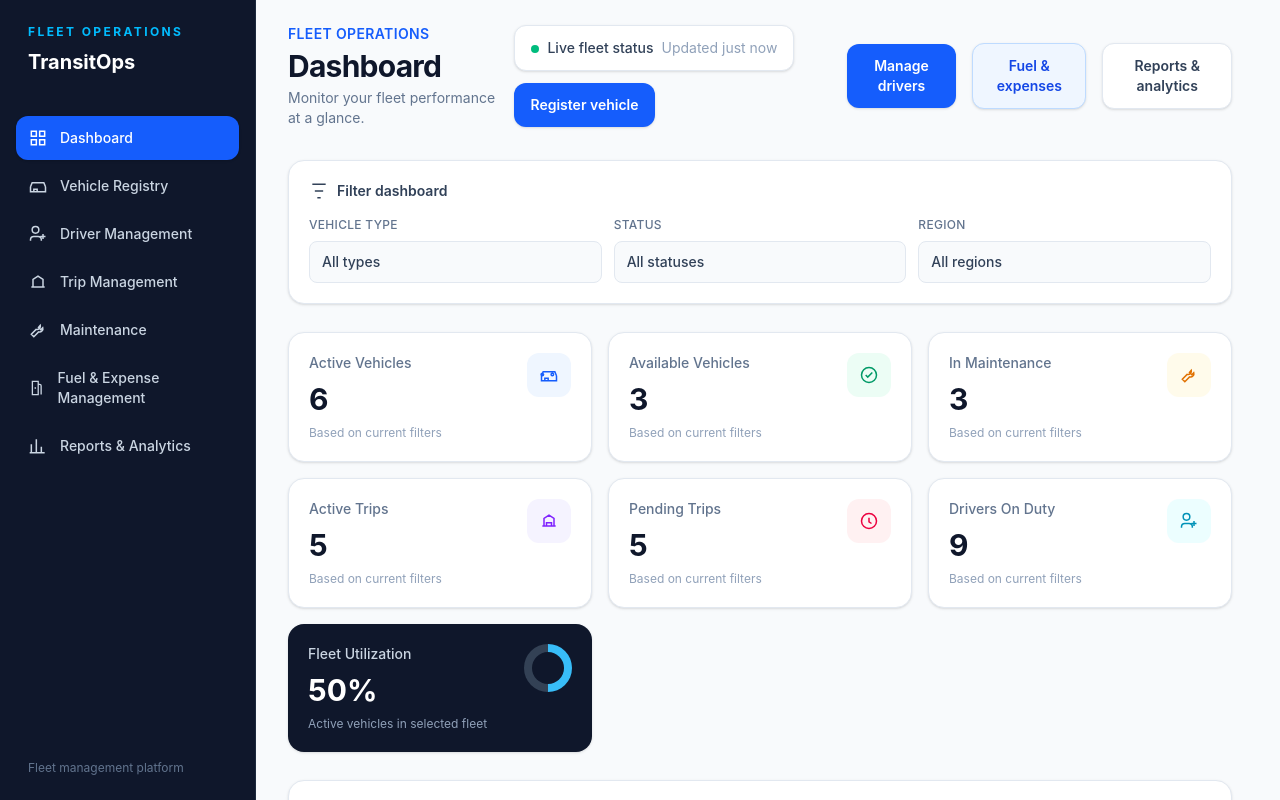
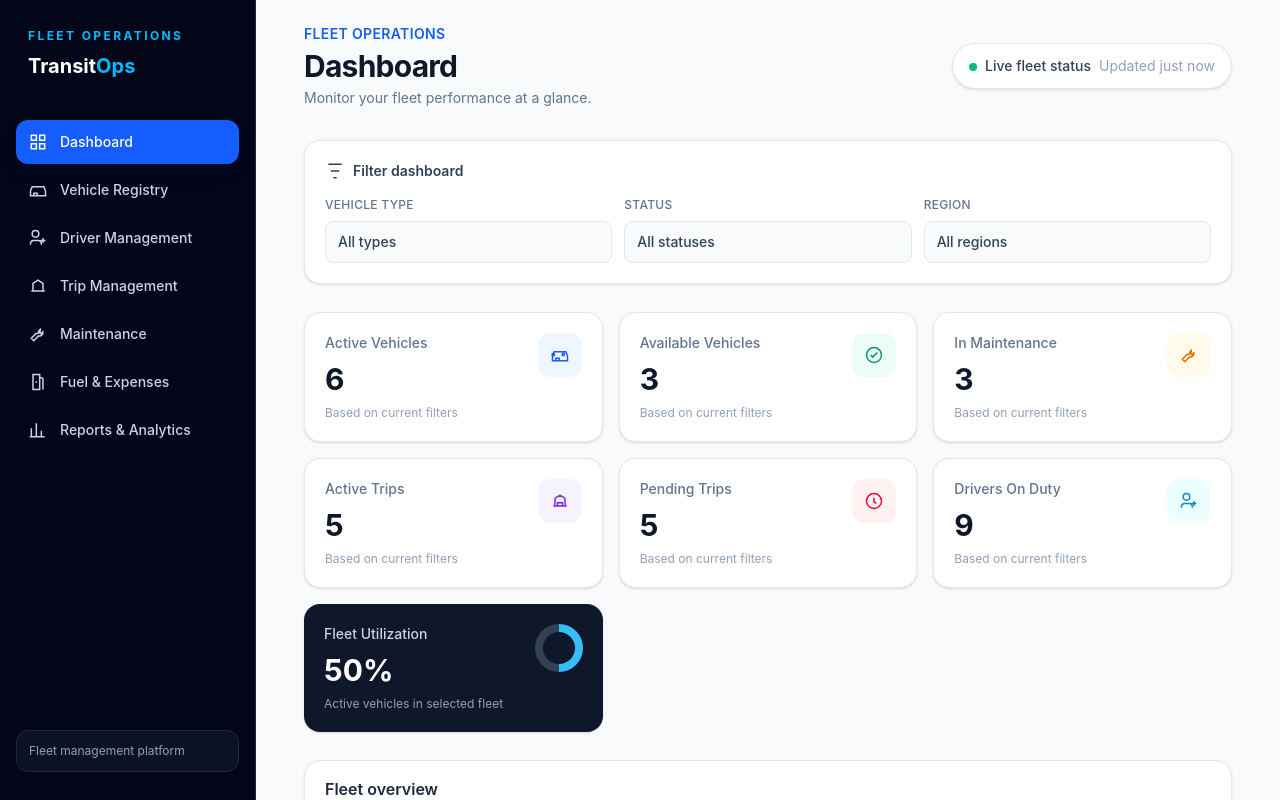
Before and after one commit to SOUMYADIPHALDAR/TransitOps, a React (Vite) app in the folder client/: page /dashboard in a window 1280 px wide. Shown: the top 800 px of the page. Built offline with nearby package versions, Linux system fonts and the light colour scheme.

Commit message:
dashboard manubar in action

```diff
--- a/client/src/App.jsx
+++ b/client/src/App.jsx
@@ -4,6 +4,7 @@ import LoginForm from "./components/loginForm"
 import Dashboard from "./components/dashboard"
 import VehicleRegistry from "./components/vehicalRegistry"
 import ManagementPage from "./components/managementPage"
+import AppLayout from "./components/appLayout"
 import SignupForm from "./components/signupForm"
 import DriverManagementForm from "./components/driverManagementForm"
 import FuelExpenseManagement from "./components/fuelExpenseManagement"
@@ -13,13 +14,15 @@ function App() {
     <Routes>
       <Route path="/" element={<LoginForm />} />
       <Route path="/signup" element={<SignupForm />} />
-      <Route path="/dashboard" element={<Dashboard />} />
-      <Route path="/vehicle-registry" element={<VehicleRegistry />} />
-      <Route path="/driver-management" element={<ManagementPage title="Driver Management" />} />
-      <Route path="/trip-management" element={<ManagementPage title="Trip Management" />} />
-      <Route path="/maintenance" element={<ManagementPage title="Maintenance" />} />
-      <Route path="/fuel-expenses" element={<ManagementPage title="Fuel & Expense Management" />} />
-      <Route path="/reports-analytics" element={<ManagementPage title="Reports & Analytics" />} />
+      <Route element={<AppLayout />}>
+        <Route path="/dashboard" element={<Dashboard />} />
+        <Route path="/vehicle-registry" element={<VehicleRegistry />} />
+        <Route path="/driver-management" element={<DriverManagementForm />} />
+        <Route path="/trip-management" element={<ManagementPage title="Trip Management" />} />
+        <Route path="/maintenance" element={<ManagementPage title="Maintenance" />} />
+        <Route path="/fuel-expenses" element={<FuelExpenseManagement />} />
+        <Route path="/reports-analytics" element={<ReportsAnalytics />} />
+      </Route>
     </Routes>
   );
 }
--- /dev/null
+++ b/client/src/components/appLayout.jsx
@@ -0,0 +1,11 @@
+import { Outlet } from "react-router-dom";
+import { SideMenu } from "./sideMenu";
+
+const AppLayout = () => (
+  <div className="min-h-screen bg-slate-50 lg:pl-64">
+    <SideMenu />
+    <Outlet />
+  </div>
+);
+
+export default AppLayout;
--- a/client/src/components/dashboard.jsx
+++ b/client/src/components/dashboard.jsx
@@ -1,5 +1,4 @@
 import { useMemo, useState } from "react";
-import { Link } from "react-router-dom";
 
 const fleet = [
   { id: "VH-101", type: "Bus", status: "Active", region: "North" },
@@ -21,16 +20,6 @@ const Icon = ({ children }) => (
     {children}
   </svg>
 );
-
-const navigationItems = [
-  { label: "Dashboard", to: "/dashboard", icon: <path d="M4 4h6v6H4V4zm10 0h6v6h-6V4zM4 14h6v6H4v-6zm10 0h6v6h-6v-6z" /> },
-  { label: "Vehicle Registry", to: "/vehicle-registry", icon: <path d="M3 13l2-5h14l2 5m-18 0v6h18v-6m-14 6v-3h4v3" /> },
-  { label: "Driver Management", to: "/driver-management", icon: <path d="M16 20v-1a4 4 0 00-4-4H7a4 4 0 00-4 4v1m6-9a4 4 0 100-8 4 4 0 000 8zm9 1v6m3-3h-6" /> },
-  { label: "Trip Management", to: "/trip-management", icon: <path d="M4 18h16M6 18V9l6-4 6 4v9" /> },
-  { label: "Maintenance", to: "/maintenance", icon: <path d="M14.7 6.3a4 4 0 01-5 5L4 17l3 3 5.7-5.7a4 4 0 005-5l-2.3 2.3-2.8-2.8 2.1-2.5z" /> },
-  { label: "Fuel & Expense Management", to: "/fuel-expenses", icon: <path d="M6 3h8v18H6V3zm8 4h2a2 2 0 012 2v12m-9-9h2" /> },
-  { label: "Reports & Analytics", to: "/reports-analytics", icon: <path d="M4 20V10m6 10V4m6 16v-7m4 7H2" /> },
-];
 
 const Dashboard = () => {
   const [filters, setFilters] = useState({ type: "All types", status: "All statuses", region: "All regions" });
@@ -66,31 +55,7 @@ const Dashboard = () => {
   ];
 
   return (
-    <main className="min-h-screen bg-slate-50 px-4 py-6 text-slate-800 sm:px-8 lg:pl-72 lg:pr-12">
-      <aside className="fixed inset-y-0 left-0 z-20 hidden w-64 flex-col border-r border-slate-800 bg-slate-900 px-4 py-6 text-slate-100 lg:flex">
-        <Link to="/dashboard" className="mb-10 px-3">
-          <p className="text-xs font-bold tracking-[0.2em] text-sky-400">FLEET OPERATIONS</p>
-          <p className="mt-2 text-xl font-bold text-white">TransitOps</p>
-        </Link>
-        <nav aria-label="Main navigation" className="space-y-1">
-          {navigationItems.map((item) => {
-            const isActive = item.to === "/dashboard";
-            return (
-              <Link
-                key={item.to}
-                to={item.to}
-                aria-current={isActive ? "page" : undefined}
-                className={`flex items-center gap-3 rounded-xl px-3 py-3 text-sm font-medium transition ${isActive ? "bg-blue-600 text-white shadow-sm" : "text-slate-300 hover:bg-slate-800 hover:text-white"}`}
-              >
-                <Icon>{item.icon}</Icon>
-                <span>{item.label}</span>
-              </Link>
-            );
-          })}
-        </nav>
-        <p className="mt-auto px-3 text-xs text-slate-500">Fleet management platform</p>
-      </aside>
-
+    <main className="min-h-screen bg-slate-50 px-4 py-6 text-slate-800 sm:px-8 lg:px-12">
       <div className="mx-auto max-w-7xl">
         <header className="mb-8 flex flex-col gap-4 sm:flex-row sm:items-center sm:justify-between">
           <div>
@@ -98,25 +63,11 @@ const Dashboard = () => {
             <h1 className="text-3xl font-bold tracking-tight text-slate-900">Dashboard</h1>
             <p className="mt-1 text-sm text-slate-500">Monitor your fleet performance at a glance.</p>
           </div>
-          <div className="flex flex-wrap items-center gap-3">
-            <div className="rounded-xl border border-slate-200 bg-white px-4 py-3 text-sm shadow-sm">
+          <div className="rounded-full border border-slate-200 bg-white px-4 py-3 text-sm shadow-sm">
               <span className="mr-2 inline-block h-2 w-2 rounded-full bg-emerald-500" />
               <span className="font-medium text-slate-700">Live fleet status</span>
               <span className="ml-2 text-slate-400">Updated just now</span>
-            </div>
-            <Link to="/vehicle-registry" className="rounded-xl bg-blue-600 px-4 py-3 text-sm font-semibold text-white shadow-sm transition hover:bg-blue-700 focus:outline-none focus:ring-2 focus:ring-blue-500 focus:ring-offset-2">
-              Register vehicle
-            </Link>
           </div>
-          <Link to="/drivers" className="rounded-xl bg-blue-600 px-4 py-3 text-center text-sm font-semibold text-white shadow-sm transition hover:bg-blue-700">
-            Manage drivers
-          </Link>
-          <Link to="/expenses" className="rounded-xl border border-blue-200 bg-blue-50 px-4 py-3 text-center text-sm font-semibold text-blue-700 shadow-sm transition hover:bg-blue-100">
-            Fuel & expenses
-          </Link>
-          <Link to="/reports" className="rounded-xl border border-slate-200 bg-white px-4 py-3 text-center text-sm font-semibold text-slate-700 shadow-sm transition hover:bg-slate-50">
-            Reports & analytics
-          </Link>
         </header>
 
         <section className="mb-7 rounded-2xl border border-slate-200 bg-white p-5 shadow-sm">
--- /dev/null
+++ b/client/src/components/sideMenu.jsx
@@ -0,0 +1,48 @@
+import { NavLink } from "react-router-dom";
+
+const Icon = ({ children }) => (
+  <svg viewBox="0 0 24 24" fill="none" stroke="currentColor" strokeWidth="1.8" className="h-5 w-5">
+    {children}
+  </svg>
+);
+
+const navigationItems = [
+  { label: "Dashboard", to: "/dashboard", icon: <path d="M4 4h6v6H4V4zm10 0h6v6h-6V4zM4 14h6v6H4v-6zm10 0h6v6h-6v-6z" /> },
+  { label: "Vehicle Registry", to: "/vehicle-registry", icon: <path d="M3 13l2-5h14l2 5m-18 0v6h18v-6m-14 6v-3h4v3" /> },
+  { label: "Driver Management", to: "/driver-management", icon: <path d="M16 20v-1a4 4 0 00-4-4H7a4 4 0 00-4 4v1m6-9a4 4 0 100-8 4 4 0 000 8zm9 1v6m3-3h-6" /> },
+  { label: "Trip Management", to: "/trip-management", icon: <path d="M4 18h16M6 18V9l6-4 6 4v9" /> },
+  { label: "Maintenance", to: "/maintenance", icon: <path d="M14.7 6.3a4 4 0 01-5 5L4 17l3 3 5.7-5.7a4 4 0 005-5l-2.3 2.3-2.8-2.8 2.1-2.5z" /> },
+  { label: "Fuel & Expenses", to: "/fuel-expenses", icon: <path d="M6 3h8v18H6V3zm8 4h2a2 2 0 012 2v12m-9-9h2" /> },
+  { label: "Reports & Analytics", to: "/reports-analytics", icon: <path d="M4 20V10m6 10V4m6 16v-7m4 7H2" /> },
+];
+
+const MenuLinks = ({ compact = false }) => (
+  <nav aria-label="Main navigation" className={compact ? "flex min-w-max gap-1" : "space-y-1"}>
+    {navigationItems.map((item) => (
+      <NavLink
+        key={item.to}
+        to={item.to}
+        className={({ isActive }) => `flex items-center gap-3 rounded-xl px-3 py-3 text-sm font-medium transition ${isActive ? "bg-blue-600 text-white shadow-lg shadow-blue-950/20" : "text-slate-300 hover:bg-slate-800 hover:text-white"}`}
+      >
+        <Icon>{item.icon}</Icon>
+        <span className={compact ? "whitespace-nowrap" : ""}>{item.label}</span>
+      </NavLink>
+    ))}
+  </nav>
+);
+
+export const SideMenu = () => (
+  <>
+    <aside className="fixed inset-y-0 left-0 z-20 hidden w-64 flex-col border-r border-slate-800 bg-slate-950 px-4 py-7 text-slate-100 lg:flex">
+      <div className="mb-10 px-3">
+        <p className="text-xs font-bold tracking-[0.2em] text-sky-400">FLEET OPERATIONS</p>
+        <p className="mt-2 text-xl font-bold text-white">Transit<span className="text-sky-400">Ops</span></p>
+      </div>
+      <MenuLinks />
+      <div className="mt-auto rounded-xl border border-slate-800 bg-slate-900/70 px-3 py-3 text-xs text-slate-400">Fleet management platform</div>
+    </aside>
+    <div className="sticky top-0 z-20 overflow-x-auto border-b border-slate-200 bg-white/95 px-3 py-2 shadow-sm backdrop-blur lg:hidden">
+      <MenuLinks compact />
+    </div>
+  </>
+);
```
